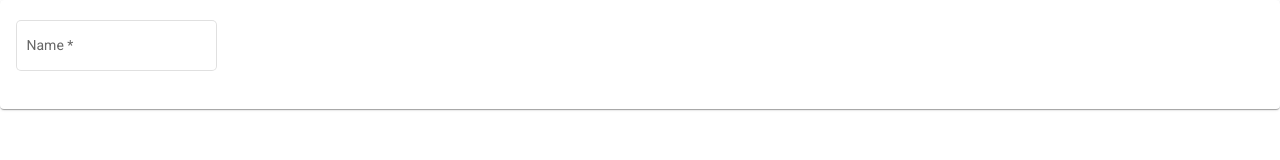
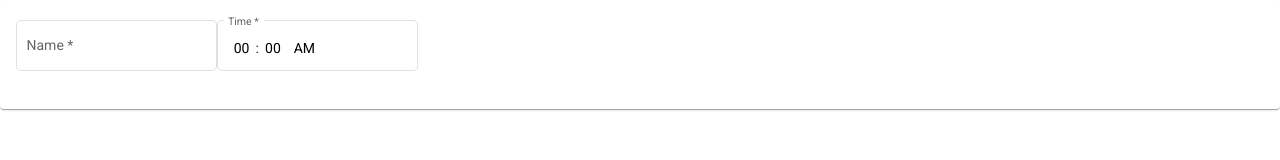
Before and after one commit to mseemann/angular-material-custom-form-control, an Angular app: page / in a window 1280 px wide. Shown: the top 160 px of the page. Built offline with nearby package versions, Linux system fonts and the light colour scheme.

Commit message:
add a simple time input field

```diff
--- a/src/app/app.component.html
+++ b/src/app/app.component.html
@@ -3,7 +3,13 @@
     <mat-form-field>
       <mat-label>Name</mat-label>
       <input matInput [formControl]="name">
-      <mat-error *ngIf="name.invalid">{{getErrorMessage()}}</mat-error>
+      <mat-error *ngIf="name.invalid">{{getNameErrorMessage()}}</mat-error>
+    </mat-form-field>
+
+    <mat-form-field>
+      <mat-label>Time</mat-label>
+      <app-time-input [formControl]="time"></app-time-input>
+      <mat-error *ngIf="time.invalid">{{getTimeErrorMessage()}}</mat-error>
     </mat-form-field>
   </mat-card>
 </div>
--- a/src/app/app.component.ts
+++ b/src/app/app.component.ts
@@ -8,7 +8,8 @@ import {FormControl, FormGroup, Validators} from "@angular/forms";
 })
 export class AppComponent {
   name = new FormControl(null, Validators.required);
-  form = new FormGroup({name: this.name})
+  time = new FormControl(null, Validators.required);
+  form = new FormGroup({name: this.name, time: this.time})
 
   constructor() {
     this.form.valueChanges.subscribe((value)=>{
@@ -16,10 +17,17 @@ export class AppComponent {
     })
   }
 
-  getErrorMessage(): string {
+  getNameErrorMessage(): string {
     if (this.name.hasError('required')) {
       return 'You must enter a value';
     }
     return '';
   }
+
+  getTimeErrorMessage(): string {
+    if (this.time.hasError('required')) {
+      return 'You must enter a value';
+    }
+    return '';
+  }
 }
--- a/src/app/app.module.ts
+++ b/src/app/app.module.ts
@@ -7,10 +7,12 @@ import {MAT_FORM_FIELD_DEFAULT_OPTIONS, MatFormFieldModule} from "@angular/mater
 import {MatInputModule} from "@angular/material/input";
 import {MatCardModule} from "@angular/material/card";
 import {ReactiveFormsModule} from "@angular/forms";
+import { TimeInputComponent } from './time-input/time-input.component';
 
 @NgModule({
   declarations: [
-    AppComponent
+    AppComponent,
+    TimeInputComponent
   ],
   imports: [
     BrowserModule,
--- /dev/null
+++ b/src/app/time-input/time-input.component.html
@@ -0,0 +1,11 @@
+<div role="group" [formGroup]="parts" [attr.aria-describedby]="userAriaDescribedBy"
+     [attr.aria-labelledby]="parentFormField?.getLabelId()"
+     class="app-time-input-container"
+     (focusin)="onFocusIn($event)"
+     (focusout)="onFocusOut($event)">
+  <input class="hours" [formControl]="hours" maxlength="2" size="2" (input)="handleInput(hours)">
+  <span>:</span>
+  <input class="minutes" [formControl]="minutes" maxlength="2" size="2" (input)="handleInput(minutes)">
+  <span>&nbsp;</span>
+  <input class="twelveHourPeriods" [formControl]="twelveHourPeriods" maxlength="2" size="2" (input)="handleInput(twelveHourPeriods)">
+</div>
--- /dev/null
+++ b/src/app/time-input/time-input.component.scss
@@ -0,0 +1,20 @@
+.app-time-input-container {
+  display: flex;
+}
+
+input {
+  border: none;
+  background: none;
+  padding: 0;
+  outline: none;
+  font: inherit;
+  text-align: center;
+}
+
+span {
+  opacity: 0;
+  transition: opacity 200ms;
+}
+:host.floating span {
+  opacity: 1;
+}
--- /dev/null
+++ b/src/app/time-input/time-input.component.ts
@@ -0,0 +1,154 @@
+import {Component, ElementRef, HostBinding, Input, OnDestroy, Optional, Self} from '@angular/core';
+import {AbstractControl, ControlValueAccessor, FormControl, FormGroup, NgControl, Validators} from "@angular/forms";
+import {MatFormField, MatFormFieldControl} from "@angular/material/form-field";
+import {Subject} from "rxjs";
+import {BooleanInput, coerceBooleanProperty} from "@angular/cdk/coercion";
+
+@Component({
+  selector: 'app-time-input',
+  templateUrl: './time-input.component.html',
+  styleUrls: ['./time-input.component.scss'],
+  providers: [{provide: MatFormFieldControl, useExisting: TimeInputComponent}],
+})
+export class TimeInputComponent implements ControlValueAccessor, MatFormFieldControl<string>, OnDestroy {
+  static nextId = 0;
+
+  hours = new FormControl();
+  minutes = new FormControl();
+  twelveHourPeriods = new FormControl();
+
+  parts = new FormGroup({hours: this.hours, minutes: this.minutes, twelveHourPeriods: this.twelveHourPeriods});
+
+  readonly stateChanges = new Subject<void>();
+
+  @HostBinding() readonly id = `app-time-input-${TimeInputComponent.nextId++}`;
+  focused = false;
+  touched = false;
+  controlType = 'app-time-input';
+
+  @Input('aria-describedby') userAriaDescribedBy: string = '';
+
+  autofilled: boolean = false;
+
+  onChange = (_: any) => {};
+  onTouched = () => {};
+
+  constructor(
+    @Optional() @Self() public ngControl: NgControl | null,
+    private elementRef: ElementRef,
+    @Optional() public parentFormField: MatFormField) {
+    if (this.ngControl != null) {
+      this.ngControl.valueAccessor = this;
+    }
+  }
+
+  @HostBinding('class.floating')
+  get shouldLabelFloat() {
+    return this.focused || !this.empty;
+  }
+
+  @Input()
+  get required(): boolean {
+    return this._required ?? this.ngControl?.control?.hasValidator(Validators.required) ?? false;
+  }
+  set required(value: BooleanInput) {
+    this._required = coerceBooleanProperty(value);
+  }
+  protected _required: boolean | undefined;
+
+  private _disabled = false;
+
+  @Input()
+  get disabled(): boolean {
+    return this._disabled;
+  }
+
+  set disabled(value: boolean) {
+    this._disabled = coerceBooleanProperty(value);
+    this._disabled ? this.parts.disable() : this.parts.enable();
+    this.stateChanges.next();
+  }
+
+  get errorState(): boolean {
+    return this.parts.invalid && this.touched;
+  }
+
+  private _placeholder: string = '';
+
+  @Input()
+  get placeholder() {
+    return this._placeholder;
+  }
+
+  set placeholder(plh) {
+    this._placeholder = plh;
+    this.stateChanges.next();
+  }
+
+  @Input()
+  get value(): string | null {
+    let n = this.parts.value;
+    if (n.hours.length == 2 && n.minutes.length == 2 && n.twelveHourPeriods.length == 2) {
+      return `${n.hours}:${n.minutes} ${n.twelveHourPeriods}`;
+    }
+    return null;
+  }
+
+  set value(time: string | null) {
+    this.parts.setValue({hours: '00', minutes: '00', twelveHourPeriods: 'AM'});
+    this.stateChanges.next();
+  }
+
+  get empty() {
+    let n = this.parts.value;
+    return !n.minutes && !n.hours && !n.twelveHourPeriods;
+  }
+
+  onFocusIn(event: FocusEvent) {
+    if (!this.focused) {
+      this.focused = true;
+      this.stateChanges.next();
+    }
+  }
+
+  onFocusOut(event: FocusEvent) {
+    if (!this.elementRef.nativeElement.contains(event.relatedTarget as Element)) {
+      this.touched = true;
+      this.focused = false;
+      this.onTouched();
+      this.stateChanges.next();
+    }
+  }
+
+  ngOnDestroy() {
+    this.stateChanges.complete();
+  }
+
+  writeValue(obj: any): void {
+    this.value = obj;
+  }
+
+  registerOnChange(fn: any): void {
+    this.onChange = fn;
+  }
+
+  registerOnTouched(fn: any): void {
+    this.onTouched = fn;
+  }
+
+  onContainerClick(event: MouseEvent) {
+    if ((event.target as Element).tagName.toLowerCase() != 'input') {
+      this.elementRef.nativeElement.querySelector('input').focus();
+    }
+  }
+
+  setDescribedByIds(ids: string[]) {
+    const controlElement = this.elementRef.nativeElement
+      .querySelector('.app-time-input-container')!;
+    controlElement.setAttribute('aria-describedby', ids.join(' '));
+  }
+
+  handleInput(partControl: AbstractControl) {
+    this.onChange(this.value);
+  }
+}
```
Also changed, not shown: 1 other file (tests, documents, lock files or other folders).
